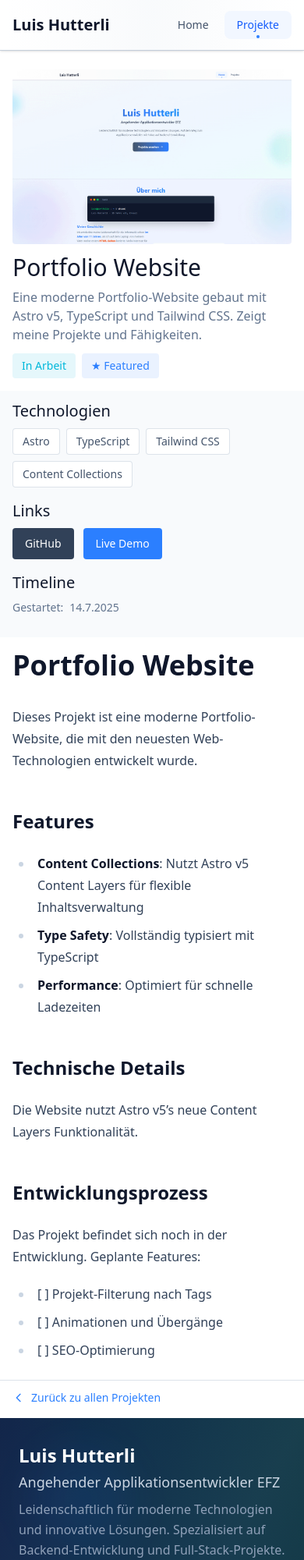
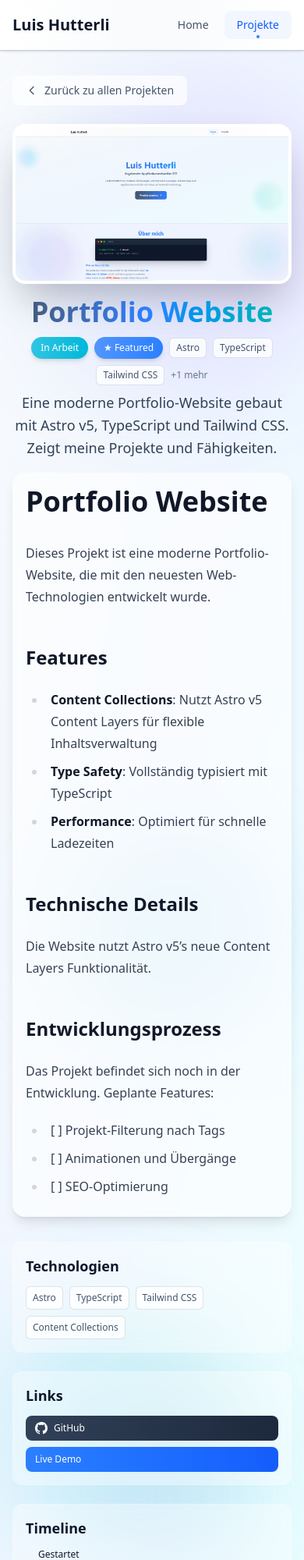
Before and after one commit to luishutterli/portfolio, an Astro site: page /projects/portfolio in a window 390 px wide. Shown: the top 2000 px of the page at 78% size. Built offline with nearby package versions, Linux system fonts and the light colour scheme; Astro itself is replaced by a stand-in of ours.

Commit message:
project page has now design of the main page

```diff
--- a/src/components/Navigation.astro
+++ b/src/components/Navigation.astro
@@ -5,16 +5,13 @@ const currentPath = Astro.url.pathname;
 <nav class="top-0 z-50 sticky bg-gradient-to-r from-white/95 via-background-light/95 to-white/95 shadow-sm backdrop-blur-md border-neutral-light/50 border-b">
   <div class="mx-auto px-4 lg:px-6 max-w-6xl">
     <div class="flex justify-between items-center h-16">
-
       <a
         href="/"
         class="group relative font-bold text-slate-900 hover:text-primary text-xl hover:scale-105 transition-all duration-300 transform"
         transition:name="nav-logo"
       >
-        <span class="z-10 relative">Luis Hutterli</span>
-        <div class="-z-10 absolute inset-0 bg-gradient-to-r from-primary/10 to-secondary/10 rounded-lg scale-0 group-hover:scale-100 transition-transform duration-300"></div>
+        Luis Hutterli
       </a>
-
 
       <div class="flex items-center space-x-1">
         <a
@@ -53,7 +50,6 @@ const currentPath = Astro.url.pathname;
 </nav>
 
 <style>
-
   @keyframes float {
     0%, 100% {
       transform: translateY(0px);
--- a/src/components/ProjectCard.astro
+++ b/src/components/ProjectCard.astro
@@ -14,7 +14,10 @@ const { project, showImage = true, showFullDescription = false } = Astro.props;
   <div class="p-3">
     {
       showImage && project.data.image && (
-        <div class="relative bg-background-light mb-2 rounded-lg aspect-video overflow-hidden">
+        <a
+          href={`/projects/${project.id}`}
+          class="block relative bg-background-light mb-2 rounded-lg aspect-video overflow-hidden"
+        >
           <img
             src={project.data.image}
             alt={project.data.name}
@@ -22,7 +25,7 @@ const { project, showImage = true, showFullDescription = false } = Astro.props;
             class="w-full h-full object-cover group-hover:scale-105 transition-transform duration-300"
             transition:name={`project-image-${project.id}`}
           />
-        </div>
+        </a>
       )
     }
 
--- a/src/pages/projects/[slug].astro
+++ b/src/pages/projects/[slug].astro
@@ -20,73 +20,105 @@ const { Content } = await render(project);
 ---
 
 <Layout title={project.data.name}>
-  <main>
+  <div class="relative bg-gradient-to-br from-background-light via-background-blue to-background-cyan min-h-screen overflow-hidden">
+    <div class="absolute inset-0 opacity-[0.03]" style="background-image: radial-gradient(circle at 1px 1px, rgba(59, 130, 246, 0.4) 1px, transparent 0); background-size: 20px 20px;"></div>
+    <div class="top-10 left-10 absolute bg-gradient-to-r from-blue-400/15 to-purple-500/15 blur-3xl rounded-full w-96 h-96"></div>
+    <div class="right-20 bottom-20 absolute bg-gradient-to-r from-cyan-400/15 to-teal-500/15 blur-3xl rounded-full w-80 h-80"></div>
+    <div class="top-1/2 right-10 absolute bg-gradient-to-r from-emerald-400/12 to-blue-500/12 blur-3xl rounded-full w-64 h-64"></div>
+    <div class="bottom-10 left-1/3 absolute bg-gradient-to-r from-violet-500/12 to-cyan-400/12 blur-3xl rounded-full w-56 h-56"></div>
 
-    <section class="px-4 lg:px-6 pt-6">
-      <div class="mx-auto max-w-4xl">
-        <div class="mb-4">
+    <div class="z-10 relative px-4 lg:px-6 py-8">
+      <div class="mx-auto max-w-6xl">
+        <div class="mb-6">
+          <a
+            href="/projects"
+            class="group inline-flex items-center gap-2 bg-white/70 hover:bg-white/90 hover:shadow-lg backdrop-blur-sm px-4 py-2 border border-white/20 hover:border-primary/30 rounded-lg font-medium text-neutral-dark hover:text-primary text-sm transition-all duration-300"
+          >
+            <svg class="w-4 h-4 transition-transform group-hover:-translate-x-1 duration-300" fill="none" stroke="currentColor" viewBox="0 0 24 24">
+              <path stroke-linecap="round" stroke-linejoin="round" stroke-width="2" d="M15 19l-7-7 7-7"/>
+            </svg>
+            Zurück zu allen Projekten
+          </a>
+        </div>
+
         {project.data.image && (
-            <div class="mb-3 rounded overflow-hidden">
+          <div class="bg-white shadow-2xl mb-4 p-1 rounded-2xl overflow-hidden">
             <img
               src={project.data.image}
               alt={project.data.name}
-                class="w-full h-56 lg:h-72 object-cover"
+              class="rounded-xl w-full object-cover aspect-video"
               transition:name={`project-image-${project.id}`}
             />
           </div>
         )}
 
-          <h1 class="mb-2 font-medium text-slate-900 text-3xl lg:text-4xl" transition:name={`project-title-${project.id}`}>
+        <div class="mb-2 text-center">
+          <h1 class="bg-clip-text bg-gradient-to-r from-neutral-dark via-primary to-secondary mb-3 font-bold text-transparent text-4xl lg:text-5xl" transition:name={`project-title-${project.id}`}>
             {project.data.name}
           </h1>
-          <p class="mb-3 text-neutral text-base">
-            {project.data.description}
-          </p>
-
-          <div class="flex flex-wrap items-center gap-2 mb-3">
-            <span class={`px-3 py-1.5 rounded text-sm ${
+          <div class="flex flex-wrap justify-center items-center gap-2 mb-2">
+            <span class={`px-3 py-1.5 rounded-full font-medium text-xs shadow-md ${
               project.data.state === "Fertig"
-                ? "bg-secondary/10 text-secondary-hover"
-                : "bg-accent/10 text-accent"
+                ? "bg-gradient-to-r from-secondary/80 to-secondary text-white"
+                : "bg-gradient-to-r from-accent/80 to-accent text-white"
             }`}>
               {project.data.state}
             </span>
             {project.data.featured && (
-              <span class="bg-primary/10 px-3 py-1.5 rounded font-medium text-primary text-sm">
+              <span class="bg-gradient-to-r from-primary/80 to-primary shadow-md px-3 py-1.5 rounded-full font-medium text-white text-xs">
                 ★ Featured
               </span>
             )}
+            {project.data.tags.slice(0, 3).map((tag: string) => (
+              <span class="bg-white/80 px-2 py-1 border border-neutral-light/30 rounded-md text-neutral-dark text-xs">
+                {tag}
+              </span>
+            ))}
+            {project.data.tags.length > 3 && (
+              <a
+                href="#technologies-used-list"
+                class="text-neutral text-xs hover:underline cursor-pointer"
+              >
+                +{project.data.tags.length - 3} mehr
+              </a>
+            )}
+          </div>
+          <p class="mx-auto mb-4 text-slate-700 text-lg lg:text-xl leading-relaxed">
+            {project.data.description}
+          </p>
+        </div>
+
+        <div class="bg-white/60 shadow-lg backdrop-blur-sm mb-8 p-4 border border-white/20 rounded-2xl">
+          <div class="max-w-none prose">
+            <Content />
           </div>
         </div>
-      </div>
-    </section>
 
-
-    <section class="bg-background-light px-4 lg:px-6 py-3">
-      <div class="mx-auto max-w-4xl">
-
-        <div class="mb-4">
-          <h2 class="mb-2 font-medium text-slate-900 text-xl">Technologien</h2>
+        <div class="gap-6 grid md:grid-cols-3">
+          <div id="technologies-used-list" class="bg-white/40 backdrop-blur-sm p-4 border border-white/20 rounded-xl">
+            <h3 class="mb-3 font-semibold text-slate-900 text-lg">Technologien</h3>
             <div class="flex flex-wrap gap-2">
               {project.data.tags.map((tag: string) => (
-              <span class="bg-white px-3 py-1.5 border border-neutral-light/30 hover:border-primary/30 rounded text-neutral-dark hover:text-primary text-sm transition-colors duration-200">
+                <span class="bg-white/80 hover:bg-white hover:shadow-sm px-2 py-1.5 border border-neutral-light/30 hover:border-primary/50 rounded-md font-medium text-neutral-dark hover:text-primary text-xs hover:scale-105 transition-all duration-300">
                   {tag}
                 </span>
               ))}
             </div>
           </div>
 
-
-        <div class="mb-4">
-          <h2 class="mb-2 font-medium text-slate-900 text-xl">Links</h2>
-          <div class="flex flex-wrap gap-3">
+          <div class="bg-white/40 backdrop-blur-sm p-4 border border-white/20 rounded-xl">
+            <h3 class="mb-3 font-semibold text-slate-900 text-lg">Links</h3>
+            <div class="flex flex-col gap-2">
               {project.data.github && (
                 <a
                   href={project.data.github}
                   target="_blank"
                   rel="noopener noreferrer"
-                class="inline-flex items-center gap-2 bg-neutral-darker hover:bg-slate-800 px-4 py-2.5 rounded font-medium text-white text-sm transition-colors duration-200"
+                  class="group inline-flex items-center gap-2 bg-gradient-to-r from-neutral-darker hover:from-slate-800 to-slate-800 hover:to-neutral-darker hover:shadow-lg px-3 py-2 rounded-lg font-medium text-white text-xs hover:scale-105 transition-all duration-300"
                 >
+                  <svg class="w-4 h-4" fill="currentColor" viewBox="0 0 24 24">
+                    <path d="M12 0c-6.626 0-12 5.373-12 12 0 5.302 3.438 9.8 8.207 11.387.599.111.793-.261.793-.577v-2.234c-3.338.726-4.033-1.416-4.033-1.416-.546-1.387-1.333-1.756-1.333-1.756-1.089-.745.083-.729.083-.729 1.205.084 1.839 1.237 1.839 1.237 1.07 1.834 2.807 1.304 3.492.997.107-.775.418-1.305.762-1.604-2.665-.305-5.467-1.334-5.467-5.931 0-1.311.469-2.381 1.236-3.221-.124-.303-.535-1.524.117-3.176 0 0 1.008-.322 3.301 1.23.957-.266 1.983-.399 3.003-.404 1.02.005 2.047.138 3.006.404 2.291-1.552 3.297-1.23 3.297-1.30.653 1.653.242 2.874.118 3.176.77.84 1.235 1.911 1.235 3.221 0 4.609-2.807 5.624-5.479 5.921.43.372.823 1.102.823 2.222v3.293c0 .319.192.694.801.576 4.765-1.589 8.199-6.086 8.199-11.386 0-6.627-5.373-12-12-12z"/>
+                  </svg>
                   GitHub
                 </a>
               )}
@@ -95,7 +127,7 @@ const { Content } = await render(project);
                   href={link.url}
                   target="_blank"
                   rel="noopener noreferrer"
-                class="inline-flex items-center gap-2 bg-primary hover:bg-primary-hover px-4 py-2.5 rounded font-medium text-white text-sm transition-colors duration-200"
+                  class="group inline-flex items-center gap-2 bg-gradient-to-r from-primary hover:from-primary-hover to-primary-hover hover:to-primary hover:shadow-lg px-3 py-2 rounded-lg font-medium text-white text-xs hover:scale-105 transition-all duration-300"
                 >
                   {link.title}
                 </a>
@@ -103,51 +135,33 @@ const { Content } = await render(project);
             </div>
           </div>
 
-
           {(project.data.startDate || project.data.endDate) && (
-          <div class="mb-4">
-            <h2 class="mb-2 font-medium text-slate-900 text-xl">Timeline</h2>
-            <div class="flex lg:flex-row flex-col gap-3 text-neutral text-sm">
+            <div class="bg-white/40 backdrop-blur-sm p-4 border border-white/20 rounded-xl">
+              <h3 class="mb-3 font-semibold text-slate-900 text-lg">Timeline</h3>
+              <div class="space-y-2">
                 {project.data.startDate && (
                   <div class="flex items-center gap-2">
-                  <span class="font-medium">Gestartet:</span>
-                  <span>{project.data.startDate.toLocaleDateString("de-DE")}</span>
+                    <div class="bg-green-500 rounded-full w-2 h-2"></div>
+                    <div>
+                      <span class="block font-medium text-slate-900 text-xs">Gestartet</span>
+                      <span class="text-neutral text-xs">{project.data.startDate.toLocaleDateString("de-DE")}</span>
+                    </div>
                   </div>
                 )}
                 {project.data.endDate && (
                   <div class="flex items-center gap-2">
-                  <span class="font-medium">Abgeschlossen:</span>
-                  <span>{project.data.endDate.toLocaleDateString("de-DE")}</span>
+                    <div class="bg-blue-500 rounded-full w-2 h-2"></div>
+                    <div>
+                      <span class="block font-medium text-slate-900 text-xs">Abgeschlossen</span>
+                      <span class="text-neutral text-xs">{project.data.endDate.toLocaleDateString("de-DE")}</span>
+                    </div>
                   </div>
                 )}
               </div>
             </div>
           )}
         </div>
-    </section>
-
-
-    <section class="px-4 lg:px-6 py-4">
-      <div class="mx-auto max-w-4xl">
-        <div class="max-w-none prose prose-slate">
-          <Content />
       </div>
     </div>
-    </section>
-
-
-    <section class="px-4 lg:px-6 py-3 border-neutral-light/30 border-t">
-      <div class="mx-auto max-w-4xl">
-        <a
-          href="/projects"
-          class="inline-flex items-center gap-2 font-medium text-primary hover:text-primary-hover text-sm transition-colors duration-200"
-        >
-          <svg class="w-4 h-4" fill="none" stroke="currentColor" viewBox="0 0 24 24">
-            <path stroke-linecap="round" stroke-linejoin="round" stroke-width="2" d="M15 19l-7-7 7-7"/>
-          </svg>
-          Zurück zu allen Projekten
-        </a>
   </div>
-    </section>
-  </main>
 </Layout>
```
Lines whose indentation alone changed are shown as unchanged.
